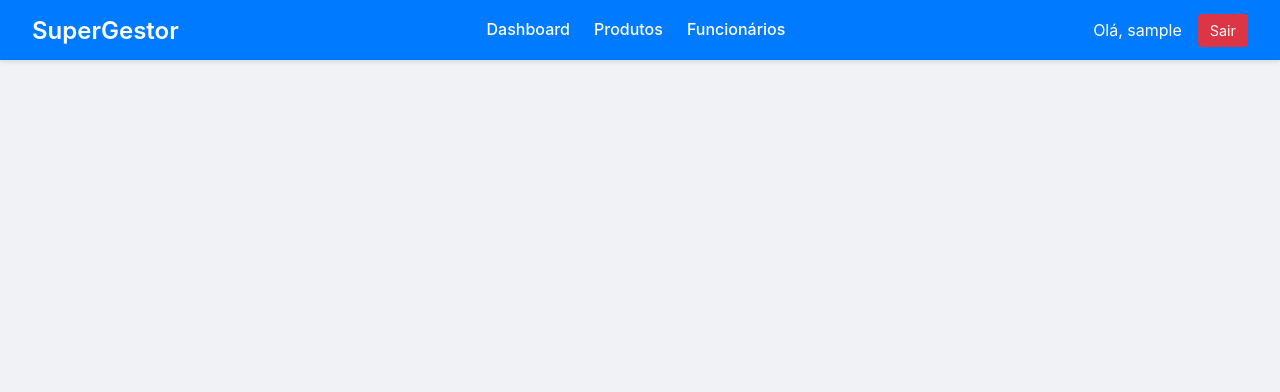
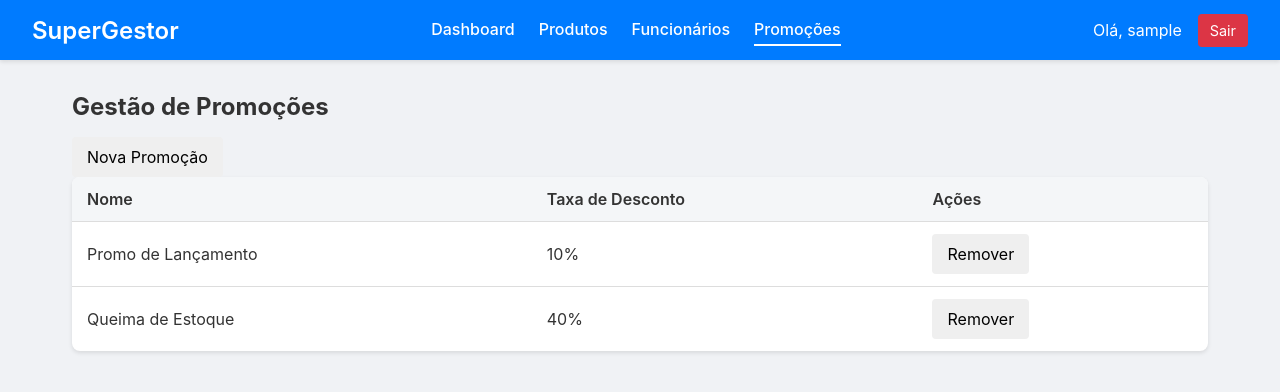
Before and after one commit to queirogaraffael/lojix, a React (Create React App) app in the folder supergestor-front/: page /promocoes in a window 1280 px wide. Shown: the top 392 px of the page. Built offline with nearby package versions, Linux system fonts and the light colour scheme; sample sign-in values are in the browser's storage.

Commit message:
feat: Adicionar gerenciador de promoções

```diff
--- a/supergestor-front/src/App.js
+++ b/supergestor-front/src/App.js
@@ -6,6 +6,7 @@ import { ProtectedRoute } from './ProtectedRoute';
 import { Dashboard } from './pages/Dashboard/Dashboard';
 import { Produtos } from './pages/Produtos/Produtos';
 import { Funcionarios } from './pages/Funcionarios/Funcionarios';
+import { Promocoes } from './pages/Promocoes/Promocoes';
 import './App.css';
 
 function App() {
@@ -21,6 +22,7 @@ function App() {
                 <Route path="/" element={<Dashboard />} />
                 <Route path="/produtos" element={<Produtos />} />
                 <Route path="/funcionarios" element={<Funcionarios />} />
+                <Route path="/promocoes" element={<Promocoes />} />
               </Routes>
             </Layout>
           </ProtectedRoute>
--- a/supergestor-front/src/components/Layout/Layout.js
+++ b/supergestor-front/src/components/Layout/Layout.js
@@ -21,6 +21,7 @@ export const Layout = ({ children }) => {
           <NavLink to="/">Dashboard</NavLink>
           <NavLink to="/produtos">Produtos</NavLink>
           <NavLink to="/funcionarios">Funcionários</NavLink>
+          <NavLink to="/promocoes">Promoções</NavLink>
         </div>
         <div className="navbar-user">
           <span>Olá, {user?.username}</span>
--- /dev/null
+++ b/supergestor-front/src/pages/Promocoes/PromocaoForm.js
@@ -0,0 +1,54 @@
+import React, { useState } from 'react';
+
+export const PromocaoForm = ({ onSave, onCancel }) => {
+  const [nome, setNome] = useState('');
+  const [taxa, setTaxa] = useState(0);
+
+  const handleSubmit = (e) => {
+    e.preventDefault();
+    onSave({
+      nome: nome,
+      taxaDeDesconto: parseFloat(taxa),
+    });
+  };
+
+  return (
+    <form onSubmit={handleSubmit} className="produto-form">
+      <div className="form-control">
+        <label htmlFor="nome">Nome da Promoção</label>
+        <input
+          type="text"
+          id="nome"
+          name="nome"
+          value={nome}
+          onChange={(e) => setNome(e.target.value)}
+          required
+        />
+      </div>
+
+      <div className="form-control">
+        <label htmlFor="taxa">Taxa de Desconto (Ex: 0.1 para 10%)</label>
+        <input
+          type="number"
+          id="taxa"
+          name="taxa"
+          value={taxa}
+          onChange={(e) => setTaxa(e.target.value)}
+          step="0.01"
+          min="0"
+          max="1"
+          required
+        />
+      </div>
+
+      <div className="form-actions">
+        <button type="button" className="btn-cancel" onClick={onCancel}>
+          Cancelar
+        </button>
+        <button type="submit" className="btn-save">
+          Salvar
+        </button>
+      </div>
+    </form>
+  );
+};
--- /dev/null
+++ b/supergestor-front/src/pages/Promocoes/Promocoes.css
@@ -0,0 +1,29 @@
+.promocoes-container {
+    width: 100%;
+  }
+
+  .promocoes-tabela {
+    width: 100%;
+    border-collapse: collapse;
+    background-color: #fff;
+    box-shadow: 0 2px 4px rgba(0, 0, 0, 0.1);
+    border-radius: 8px;
+    overflow: hidden;
+  }
+
+  .promocoes-tabela th,
+  .promocoes-tabela td {
+    padding: 12px 15px;
+    text-align: left;
+    border-bottom: 1px solid #ddd;
+    vertical-align: middle;
+  }
+
+  .promocoes-tabela th {
+    background-color: #f4f6f8;
+    font-weight: 600;
+  }
+
+  .promocoes-tabela tbody tr:last-child td {
+    border-bottom: none;
+  }
--- /dev/null
+++ b/supergestor-front/src/pages/Promocoes/Promocoes.js
@@ -0,0 +1,82 @@
+import React, { useState } from 'react';
+import { mockPromocoes } from '../../mocks/db';
+import { Modal } from '../../components/Modal/Modal';
+import { PromocaoForm } from './PromocaoForm';
+import './Promocoes.css';
+
+export const Promocoes = () => {
+  const [promocoes, setPromocoes] = useState(mockPromocoes);
+
+  const [isModalOpen, setIsModalOpen] = useState(false);
+
+  const handleOpenModal = () => {
+    setIsModalOpen(true);
+  };
+
+  const handleCloseModal = () => {
+    setIsModalOpen(false);
+  };
+
+  const handleSave = (promocao) => {
+    const novaPromocao = {
+      ...promocao,
+      id: `p${new Date().getTime()}`,
+    };
+    setPromocoes([...promocoes, novaPromocao]);
+    handleCloseModal();
+  };
+
+  const handleDelete = (id) => {
+    if (window.confirm('Tem certeza que deseja remover esta promoção?')) {
+      setPromocoes(promocoes.filter((p) => p.id !== id));
+    }
+  };
+
+  return (
+    <div className="promocoes-container">
+      <div className="header-container">
+        <h2>Gestão de Promoções</h2>
+        <button className="btn-novo" onClick={handleOpenModal}>
+          Nova Promoção
+        </button>
+      </div>
+
+      <table className="promocoes-tabela">
+        <thead>
+          <tr>
+            <th>Nome</th>
+            <th>Taxa de Desconto</th>
+            <th>Ações</th>
+          </tr>
+        </thead>
+        <tbody>
+          {promocoes.map((promo) => (
+            <tr key={promo.id}>
+              <td>{promo.nome}</td>
+              <td>{(promo.taxaDeDesconto * 100).toFixed(0)}%</td>
+              <td className="acoes">
+                <button
+                  className="btn-remover"
+                  onClick={() => handleDelete(promo.id)}
+                >
+                  Remover
+                </button>
+              </td>
+            </tr>
+          ))}
+        </tbody>
+      </table>
+
+      <Modal
+        isOpen={isModalOpen}
+        onClose={handleCloseModal}
+        title={'Nova Promoção'}
+      >
+        <PromocaoForm
+          onSave={handleSave}
+          onCancel={handleCloseModal}
+        />
+      </Modal>
+    </div>
+  );
+};
```
